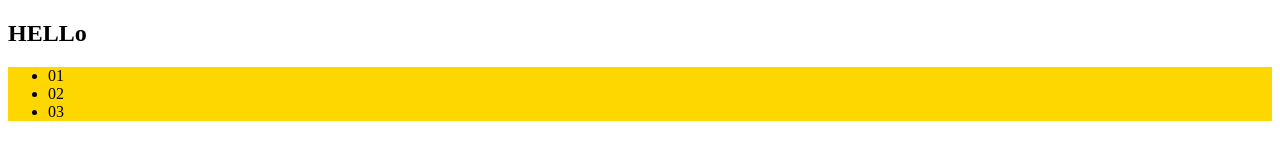
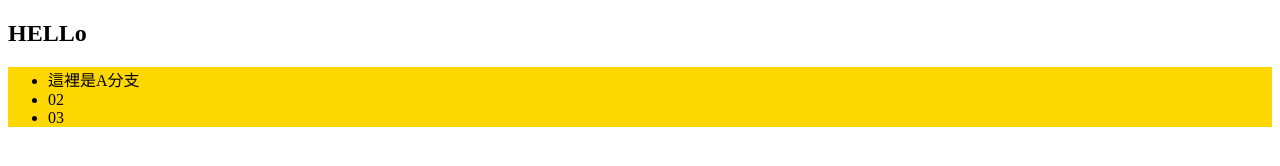
Before and after one commit to vicky5645/chd102-test, a plain HTML site: page index.html in a window 1280 px wide. Drawn offline with Linux system fonts and the light colour scheme.

Commit message:
這裡是A分支

```diff
--- a/index.html
+++ b/index.html
@@ -14,7 +14,7 @@
 <body>
   <h2>HELLo</h2>
   <ul>
-    <li>01</li>
+    <li>這裡是A分支</li>
     <li>02</li>
     <li>03</li>
   </ul>
```
